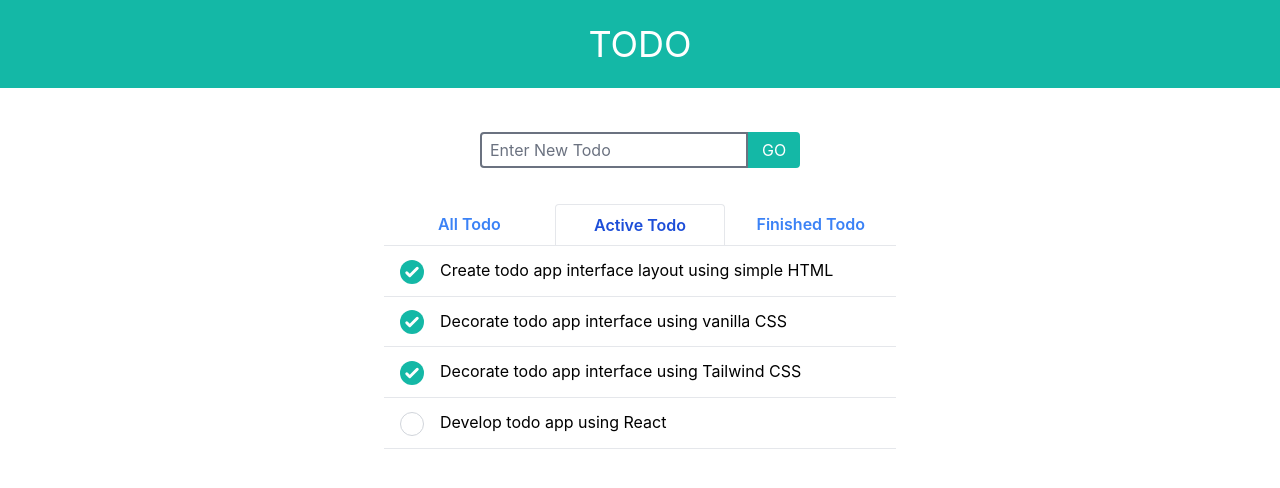
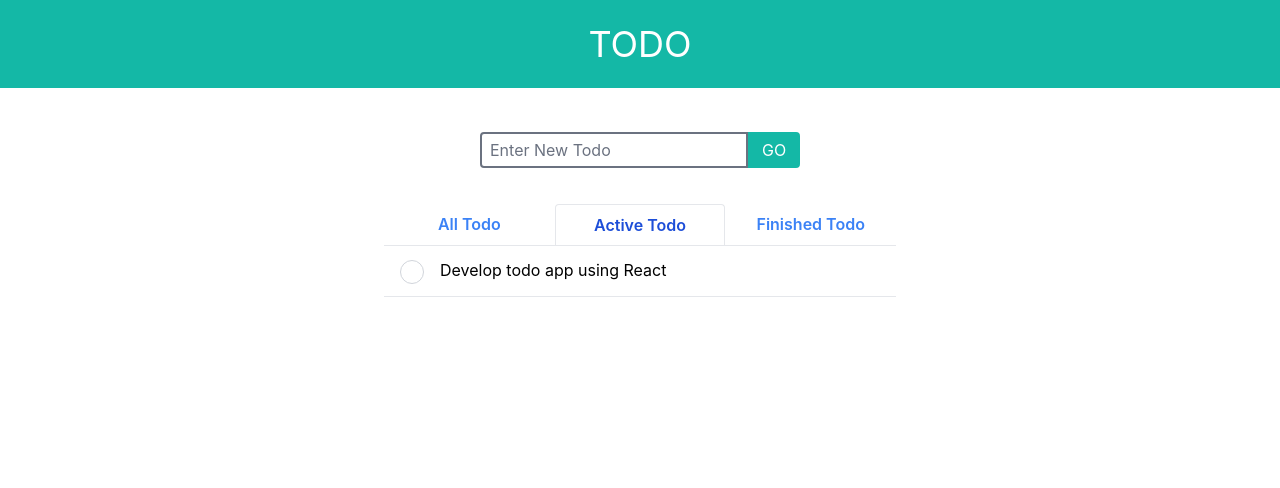
Before and after one commit to fjnkt98/todoapp_frontend, a Next.js app: page /active in a window 1280 px wide. Shown: the top 488 px of the page. Built offline with nearby package versions, Linux system fonts and the light colour scheme.

Commit message:
Implement valid page transition

```diff
--- a/components/Content.tsx
+++ b/components/Content.tsx
@@ -49,8 +49,41 @@ export const todoItemsState = recoil.atom<Todo[]>({
   ],
 });
 
+export const activeTodoItemsState = recoil.selector({
+  key: 'activeTodoItemsState',
+  get: ({ get }) => {
+    const todoItems = get(todoItemsState);
+    return todoItems.filter((item) => item.completed === false);
+  },
+});
+
+export const finishedTodoItemsState = recoil.selector({
+  key: 'finishedTodoItemsState',
+  get: ({ get }) => {
+    const todoItems = get(todoItemsState);
+
+    return todoItems.filter((item) => item.completed === true);
+  },
+});
+
 export const Content: React.VFC<Props> = (props) => {
   const [todoItems, setTodoItems] = recoil.useRecoilState(todoItemsState);
+
+  let todoListView: Todo[] = [];
+  switch (props.page) {
+    case 'index':
+      todoListView = [...todoItems];
+      break;
+    case 'active':
+      todoListView = recoil.useRecoilValue(activeTodoItemsState);
+      break;
+    case 'finished':
+      todoListView = recoil.useRecoilValue(finishedTodoItemsState);
+      break;
+    default:
+      todoListView = [...todoItems];
+      break;
+  }
 
   return (
     <>
@@ -97,7 +130,7 @@ export const Content: React.VFC<Props> = (props) => {
         </div>
 
         <ul className="max-w-lg mx-auto">
-          {todoItems.map(({ id, title, completed }, index) => (
+          {todoListView.map(({ id, title, completed }) => (
             <li
               className="flex flex-wrap items-center py-3 border-b border-gray-200"
               key={id}
@@ -109,6 +142,7 @@ export const Content: React.VFC<Props> = (props) => {
                   className="inline-block mx-4 h-6 w-6 rounded-xl border-gray-300 focus:border-teal-300 focus:ring-2 focus:ring-teal-200 focus:ring-opacity-50 text-teal-500"
                   onChange={() => {
                     setTodoItems((prev: Todo[]) => {
+                      const index = prev.findIndex((item) => item.id === id);
                       return [
                         ...prev.slice(0, index),
                         {
```
